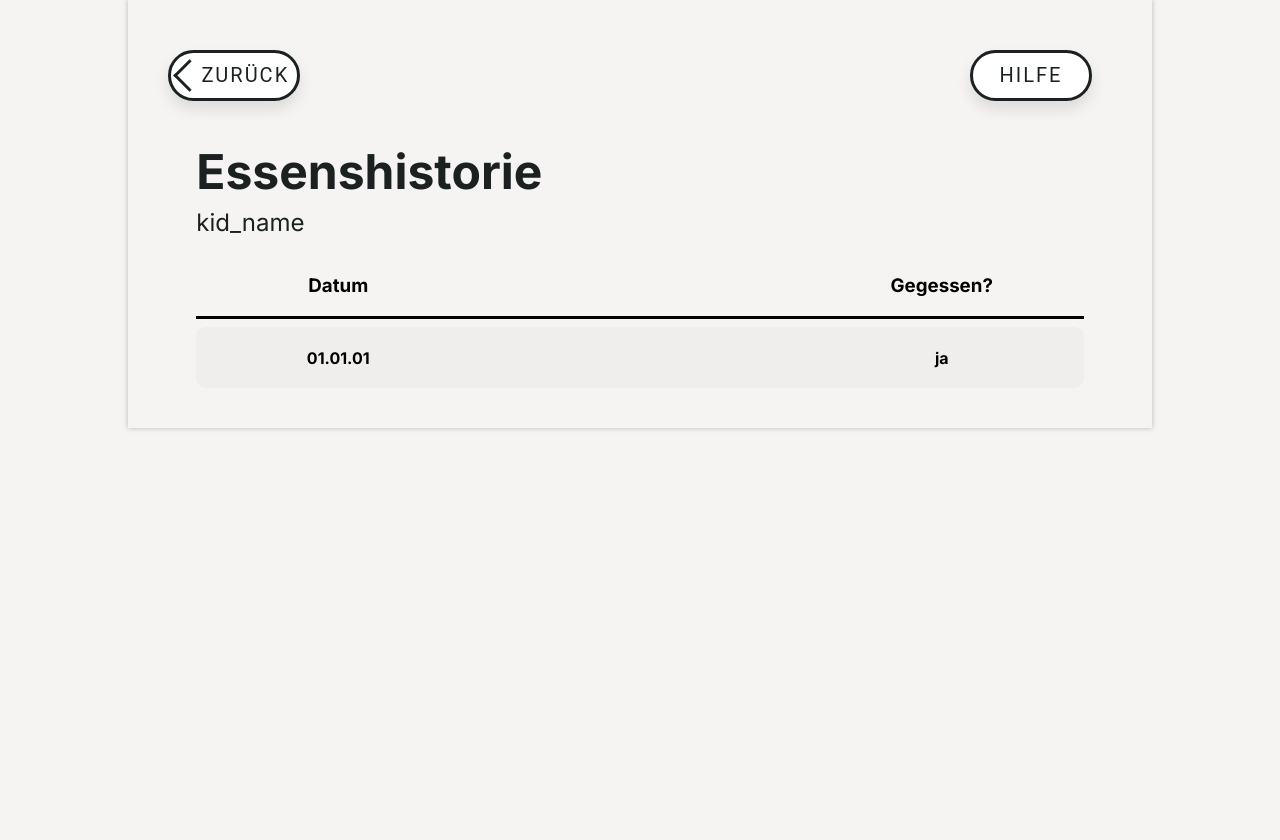
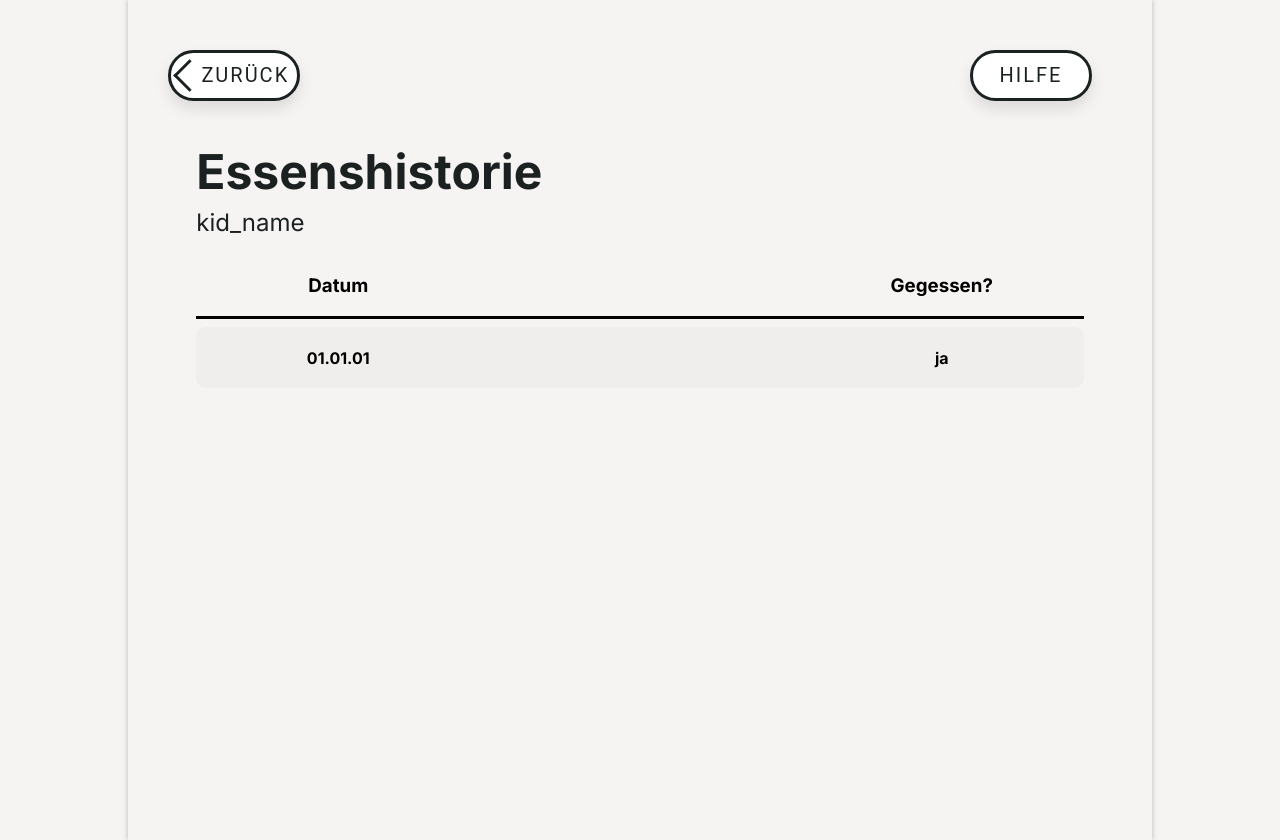
Before and after one commit to LegoStalin/koord-app-altenberge, a Django app: page /food_history/ in a window 1280 px wide. Before the commit the page ends 430 px from the top, so only its background shows below. Run offline with Django 4.2, Linux system fonts and the light colour scheme.

Commit message:
adjusted block container

```diff
--- a/koordapp/main_app/static/css/style.css
+++ b/koordapp/main_app/static/css/style.css
@@ -320,7 +320,7 @@ ul.errorlist {
     }
     .block_container {
         /* Adjustments for larger computer screens */
-        height: 100%; /* Height adjusts to content */
+        height: 100vh; /* Height adjusts to content */
         padding: 0px 40px 40px 40px; /* Larger padding */
         max-width: 1200px;
         box-shadow: 0 0 5px rgba(0, 0, 0, 0.25);
```
